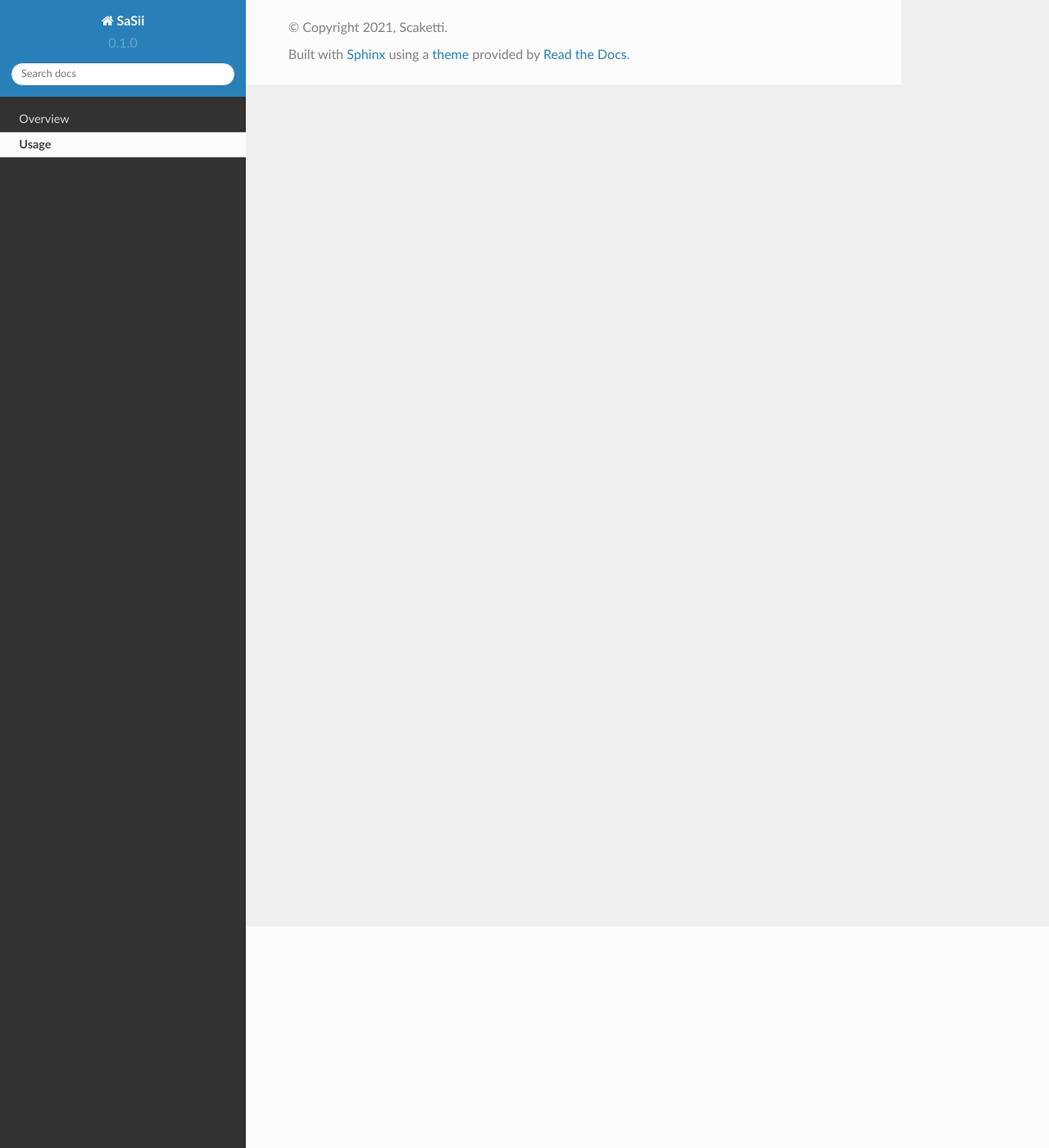
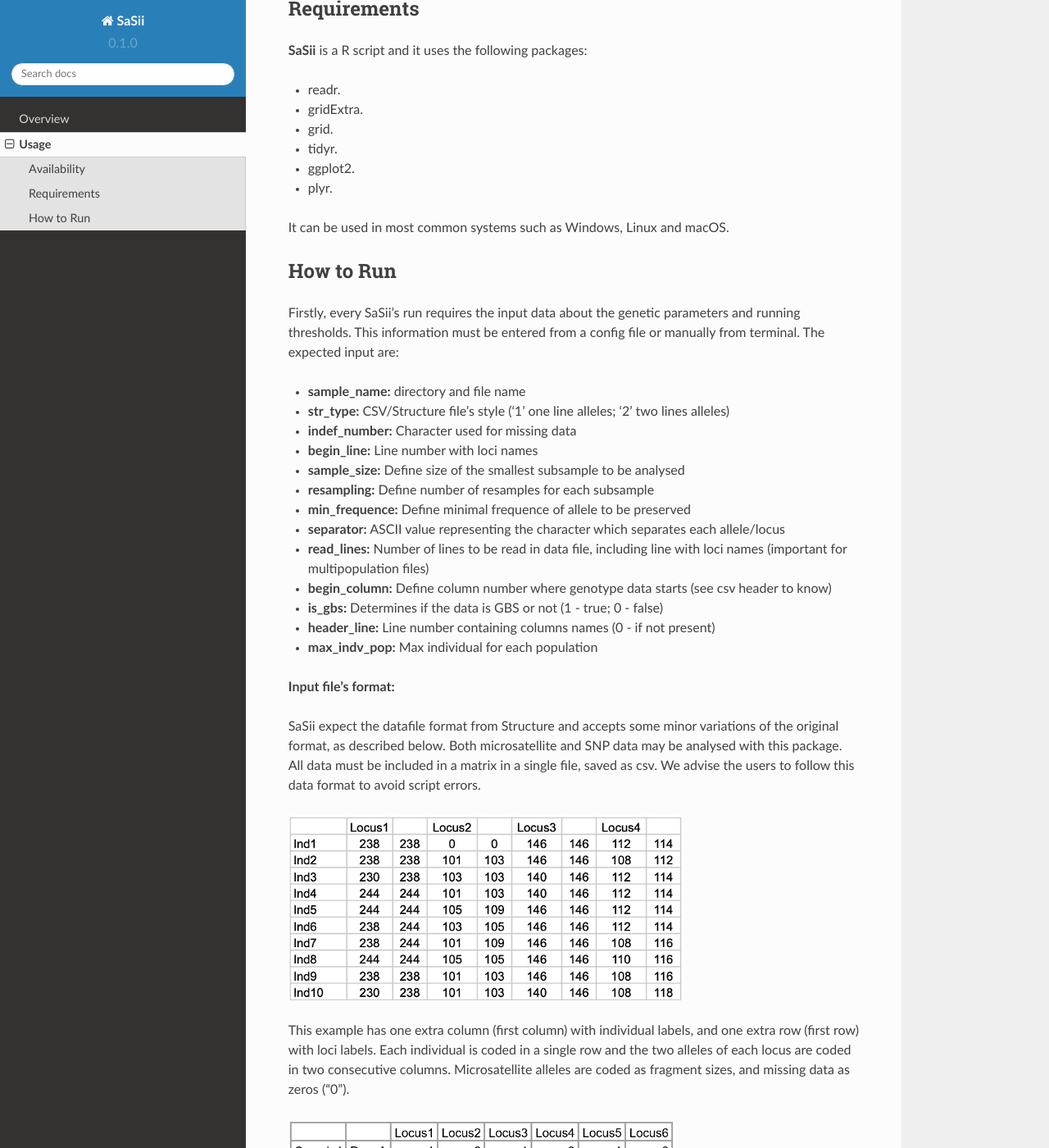
Before and after one commit to Scaketti/sasii_doc, a Sphinx documentation site: the page built from docs/source/usage.rst, in a window 1280 px wide and 1400 px high, scrolled down 270 px. Shown: the whole window at 82% size. Built offline with Sphinx 7.4.7 and the Read the Docs theme 2.0.0, drawn with Linux system fonts in a browser that asks for light colours; some of the changed text lies outside the part shown.

Commit message:
Adding usage and script information

```diff
--- a/docs/source/index.rst
+++ b/docs/source/index.rst
@@ -22,4 +24,4 @@ Contents
 
 .. meta::
     :description lang=en:
-        **SaSii** is a R script for estimating genetic parameters from genotypic data for inferring sample size effects on genetic analysis.
+        SaSii is a R script for estimating genetic parameters from genotypic data for inferring sample size effects on genetic analysis.
--- a/docs/source/usage.rst
+++ b/docs/source/usage.rst
@@ -1,5 +1,82 @@
 Usage
 =====
 
+Availability
+------------
 
-How to run will be here
+The source code is available at `GitHub <https://github.com/Scaketti/sasii>`_
+
+Requirements
+------------
+
+**SaSii** is a R script and it uses the following packages:
+
+* readr.
+* gridExtra.
+* grid.
+* tidyr.
+* ggplot2.
+* plyr.
+
+It can be used in most common systems such as Windows, Linux and macOS.
+
+How to Run
+----------
+
+Firstly, every SaSii's run requires the input data about the genetic parameters and running thresholds.
+This information must be entered from a config file or manually from terminal. The expected input are:
+
+* **sample_name:** directory and file name
+* **str_type:** CSV/Structure file's style ('1' one line alleles; '2' two lines alleles)
+* **indef_number:** Character used for missing data
+* **begin_line:** Line number with loci names
+* **sample_size:** Define size of the smallest subsample to be analysed
+* **resampling:** Define number of resamples for each subsample
+* **min_frequence:** Define minimal frequence of allele to be preserved
+* **separator:** ASCII value representing the character which separates each allele/locus
+* **read_lines:** Number of lines to be read in data file, including line with loci names (important for multipopulation files)
+* **begin_column:** Define column number where genotype data starts (see csv header to know)
+* **is_gbs:** Determines if the data is GBS or not (1 - true; 0 - false)
+* **header_line:** Line number containing columns names (0 - if not present)
+* **max_indv_pop:** Max individual for each population
+
+**Input file's format:**
+
+SaSii expect the datafile format from Structure and
+accepts some minor variations of the original format, as described below.
+Both microsatellite and SNP data may be analysed with this package.
+All data must be included in a matrix in a single file, saved as csv.
+We advise the users to follow this data format to avoid script errors.
+
+.. figure:: images/data_format1.png
+    :alt: Data format with loci represented as two columns
+
+This example has one extra column (first column) with individual labels,
+and one extra row (first row) with loci labels. Each individual is coded in a
+single row and the two alleles of each locus are coded in two consecutive columns.
+Microsatellite alleles are coded as fragment sizes, and missing data as zeros (“0”).
+
+.. figure:: images/data_format2.png
+    :alt: Data format with loci represented as one columns
+
+Example of alternative input datafile with 6 individuals and 6 SNP loci from a diploid species.
+This example has two extra columns with individual labels (first column) and sampling
+locations labels (second column), and one extra row (first row) with loci labels.
+Each individual is coded in two consecutive rows because the two alleles of each
+locus are on two consecutive rows. SNP alleles are coded as integers (e.g. 1 = A, 2 = C, 3 = G, 4 = T)
+and missing data as “-9”.
+
+Data for **individuals are in rows**, and the **loci are in columns**.
+In the default format, each line contains data of one individual and
+alleles from the same genotype are stored in consecutive columns.
+An alternative format with each individual genotype stored in 2 consecutive rows,
+with each locus in one column is accepted, but the user must change the default
+settings in the function (see details in section ___).
+
+**Loci names** must be short and simple. We suggest to use locus1, locus2, locus3 as loci names.
+Olther names may be used as long as they are short and only contain letters, numbers, dash and underscore.
+
+**Genotypes** may be coded as fragment size, sequential or random numbers, and as letters.
+
+**Extra header columns** may be present in the file. The user informs in which column the genotypic data starts.
+Default setting is one header column of individual names.
```
Also changed, not shown: other parts of docs/source/index.rst (+2 -0 lines), docs/source/overview.rst (+24 -30 lines).
